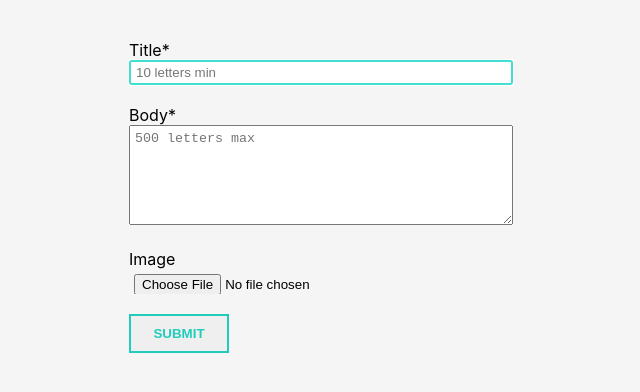
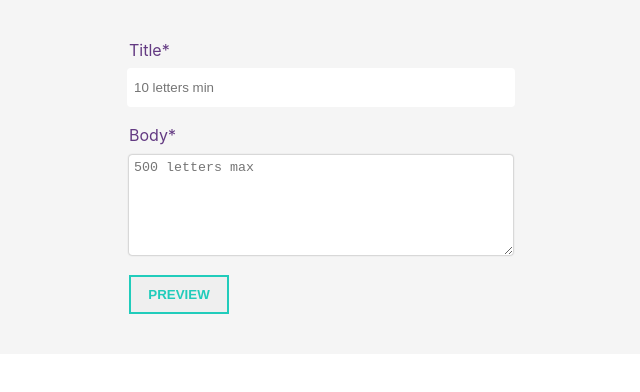
Before and after one commit to tacmoktan/Page-template-generator, a React (Create React App) app: page / in a window 1280 px wide. Shown: the top 392 px of the page, without its empty margins (319-959 px from the left). Built offline with nearby package versions, Linux system fonts and the light colour scheme.

Commit message:
Add preview and download button

```diff
--- a/src/Components/TemplateForm/TemplateForm.js
+++ b/src/Components/TemplateForm/TemplateForm.js
@@ -28,26 +28,7 @@ const TemplateForm = () => {
         reader.readAsDataURL(imageFiles[0]);
     }
 
-    //convert JSX to HTML
-    let pageTemplate = (
-        <div className="container" id="template-container" >
-            <img src={require("../assets/logo.png")} alt="logo placeholder" className="logo" />
-            {/* for image */}
-            {Object.keys(data.img).length !== 0 && (
-                <div className="img-container">
-                    <img src={data.img} alt="img for template" className="template-image" />
-                </div>)}
-
-            {data.title && <h1 className="template-heading">{data.title}</h1>}
-            {data.body && <p className="template-body">{data.body}</p>}
-
-            <div className="copyright-text">
-                All Rights Reserved &copy; XYZ 2020
-            </div>
-
-            {/* Adding necessary CSS for Page Template in <style> tag */}
-            <style dangerouslySetInnerHTML={{
-                __html: `
+    const pageTemplateCSS = `
     * {
         margin: 0;
         padding: 0;
@@ -129,9 +110,29 @@ const TemplateForm = () => {
                 transform: translate(-50%);
         border-bottom: 1px solid;
         z-index: -1;
-                  }
+      } `
 
-            `}} />
+    //convert JSX to HTML
+    let pageTemplate = (
+        <div className="container" id="template-container" >
+            <img src={require("../assets/logo.png")} alt="logo placeholder" className="logo" />
+            {/* for image */}
+            {Object.keys(data.img).length !== 0 && (
+                <div className="img-container">
+                    <img src={data.img} alt="img for template" className="template-image" />
+                </div>)}
+
+            {data.title && <h1 className="template-heading">{data.title}</h1>}
+            {data.body && <p className="template-body">{data.body}</p>}
+
+            <div className="copyright-text">
+                All Rights Reserved &copy; XYZ 2020
+            </div>
+
+            {/* Adding necessary CSS for Page Template in <style> tag */}
+            <style dangerouslySetInnerHTML={{
+                __html: pageTemplateCSS
+            }} />
         </div>
     );
 
@@ -141,35 +142,29 @@ const TemplateForm = () => {
     htmlPageTemplate.innerHTML = htmlString;
     let htmlTemplateContainer = htmlPageTemplate.querySelector('#template-container');
 
-
     const handleSubmit = e => {
         e.preventDefault();
         setData({ ...data, isDataSubmitted: true });
 
-        console.log(htmlTemplateContainer.offsetWidth);
-        console.log(htmlTemplateContainer.offsetHeight);
-
         //image preview
-        /* domtoimage.toPng(htmlTemplateContainer, { width: 1140, height: 512 })
+        domtoimage.toPng(htmlTemplateContainer, { width: 1140, height: 512 })
             .then(function (dataUrl) {
-                var img = new Image();
+                let img = new Image();
                 img.src = dataUrl;
                 document.body.appendChild(img);
             })
             .catch(function (error) {
                 console.error('oops, something went wrong!', error);
-            }); */
+            });
+    }
 
-        //image download, save
+    const downloadImage = () => {
         domtoimage.toBlob(htmlTemplateContainer, {
             width: 1140, height: 512
         })
             .then(function (blob) {
                 window.saveAs(blob, "page-template.png");
             });
-
-
-        console.log(data);
     }
 
     return (
@@ -178,22 +173,24 @@ const TemplateForm = () => {
                 <form id="main-form" onSubmit={e => handleSubmit(e)}>
                     <div className="input-container">
                         <label className="input-label" htmlFor="title">Title* </label>
-                        <input type="text" className="form-input" id="title" onChange={handleInput('title')} placeholder="10 letters min" minLength ={10} autoFocus={true} required />
+                        <input type="text" className="form-input" id="title" onChange={handleInput('title')} placeholder="10 letters min" minLength={10} autoFocus={true} required />
                     </div>
                     <div className="input-container">
                         <label className="input-label" htmlFor="body">Body* </label>
                         <textarea type="text" className="form-input" id="body" onChange={handleInput('body')} placeholder="500 letters max" maxLength={500} required />
                     </div>
 
-                    <div className="input-container">
+                    {/* <div className="input-container">
                         <label className="input-label" htmlFor="img-input">Image </label>
                         <input type="file" className="form-input" id="img-input" accept="image/*" onChange={handleImageInput()} />
+                    </div> */}
+
+                    <button type="submit" className="preview button" >Preview</button>
+                    {data.isDataSubmitted && <button type="button" className="download button" onClick={downloadImage}>Download</button>}
+                </form>
             </div>
 
-                    <button type="submit" className="button" >SUBMIT</button>
-                </form>
-            </div>
-            {data.isDataSubmitted && pageTemplate}
+            {/* {data.isDataSubmitted && pageTemplate} */}
 
         </>
     );
--- a/src/Components/TemplateForm/css/template.css
+++ b/src/Components/TemplateForm/css/template.css
@@ -8,26 +8,50 @@
   display: -ms-grid;
   display: grid;
   row-gap: 20px;
-  padding: 40px 20px;
+  padding: 40px 0;
   width: -webkit-fit-content;
   width: -moz-fit-content;
   width: fit-content;
   margin: 0 auto;
 }
 
+.form-container #main-form .input-container {
+  display: -ms-grid;
+  display: grid;
+  grid-row-gap: 10px;
+}
+
 .form-container #main-form .input-container .input-label {
   display: block;
+  color: #633a82;
 }
 
 .form-container #main-form .input-container .form-input {
   padding: 5px;
   min-width: 300px;
   width: 30vw;
-  height: 25px;
+  height: 35px;
+  border: none;
+  border-radius: 3px;
+  -webkit-box-shadow: 0 0px 2px #888888;
+          box-shadow: 0 0px 2px #888888;
+  outline-color: white;
+  -webkit-transition: outline-color 0.25s ease-in;
+  transition: outline-color 0.25s ease-in;
 }
 
 .form-container #main-form .input-container #body {
   height: 100px;
+}
+
+.form-container #main-form .download.button {
+  border-color: #7e4aa5;
+  color: #7e4aa5;
+}
+
+.form-container #main-form .download.button:hover {
+  color: white;
+  background: #9767bb;
 }
 
 #template-container {
@@ -35,7 +59,7 @@
   margin: 20px auto;
   padding: 60px;
   background: #633a82;
-  color: #f1fcfc;
+  color: #bbbbbb;
   position: relative;
   z-index: 1;
 }
@@ -116,6 +140,7 @@ button[type="submit"]:focus {
   border: 2px solid #21ccbb;
   color: #21ccbb;
   font-weight: bold;
+  text-transform: uppercase;
   -webkit-transition: background, color 0.15s ease-in;
   transition: background, color 0.15s ease-in;
   cursor: pointer;
--- a/src/Components/TemplateForm/css/template.scss
+++ b/src/Components/TemplateForm/css/template.scss
@@ -1,7 +1,7 @@
 /* Variables */
 $primary-color: #40e0d0;
 $secondary-color: #633a82;
-$tertiary-color: #f1fcfc;
+$tertiary-color: rgb(187, 187, 187);
 
 .form-container {
   background: whitesmoke;
@@ -10,23 +10,40 @@ $tertiary-color: #f1fcfc;
     max-width: 1140px;
     display: grid;
     row-gap: 20px;
-    padding: 40px 20px;
+    padding: 40px 0;
     width: fit-content;
     margin: 0 auto;
     .input-container {
+      display: grid;
+      grid-row-gap: 10px;
       .input-label {
         display: block;
+        color: $secondary-color;
       }
 
       .form-input {
         padding: 5px;
         min-width: 300px;
         width: 30vw;
-        height: 25px;
+        height: 35px;
+        border: none;
+        border-radius: 3px;
+        box-shadow: 0 0px 2px darken($tertiary-color, 20%);
+        outline-color:white;
+        transition: outline-color 0.25s ease-in;
       }
 
       #body {
         height: 100px;
+      }
+    }
+
+    .download.button {
+      border-color: lighten($secondary-color, 10%);
+      color: lighten($secondary-color, 10%);
+      &:hover{
+        color:white;
+        background: lighten($secondary-color, 20%);
       }
     }
   }
@@ -55,19 +72,19 @@ $tertiary-color: #f1fcfc;
   }
   .template-heading {
     text-transform: uppercase;
-    position:relative;
-    width:fit-content;
-    margin:0 auto;
+    position: relative;
+    width: fit-content;
+    margin: 0 auto;
 
-    &:after{
-      content:"";
+    &:after {
+      content: "";
       position: absolute;
-      width:10vw;
-      min-width:100px;
-      border-bottom:2px solid;
-      bottom:-5px;
-      left:50%;
-      transform:translateX(-50%);
+      width: 10vw;
+      min-width: 100px;
+      border-bottom: 2px solid;
+      bottom: -5px;
+      left: 50%;
+      transform: translateX(-50%);
     }
   }
   .template-body {
@@ -76,10 +93,10 @@ $tertiary-color: #f1fcfc;
   }
 
   .copyright-text {
-    width:fit-content;
-    margin:0 auto;
+    width: fit-content;
+    margin: 0 auto;
     position: relative;
-    background:$secondary-color;
+    background: $secondary-color;
     box-shadow: 0px 0px 0px 8px $secondary-color;
 
     &:before {
@@ -113,7 +130,7 @@ button[type="submit"] {
   border: 2px solid darken($primary-color, 10%);
   color: darken($primary-color, 10%);
   font-weight: bold;
-
+  text-transform: uppercase;
   transition: background, color 0.15s ease-in;
   cursor: pointer;
   &:hover {
```
Also changed, not shown: 1 other file (tests, documents, lock files or other folders). Lines whose indentation alone changed are shown as unchanged.
